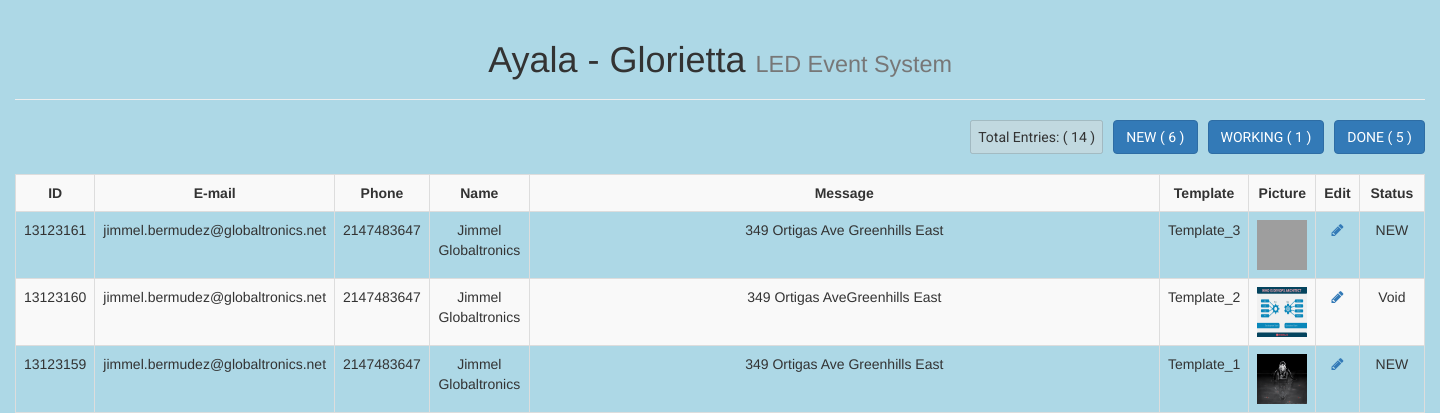
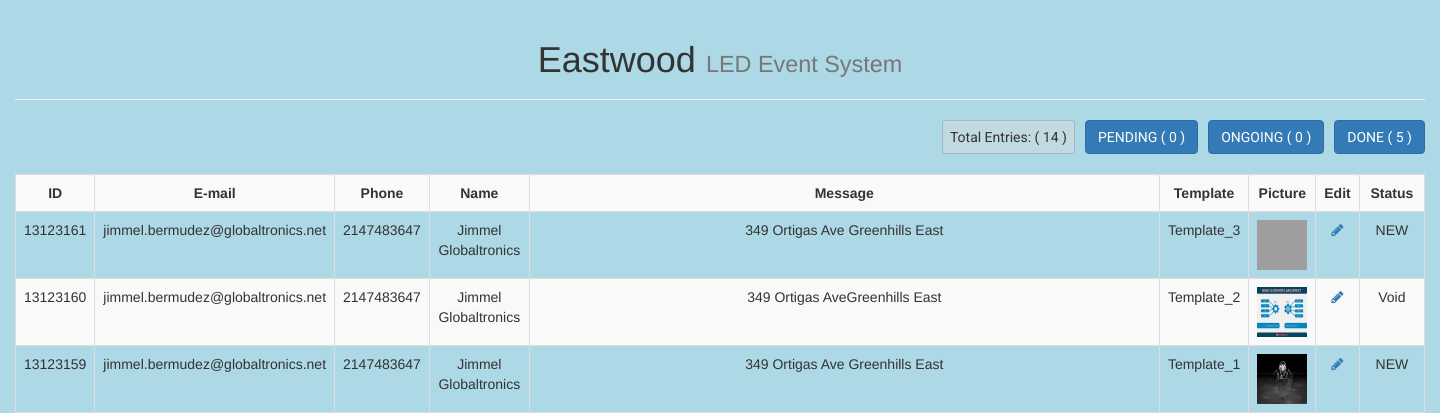
Before and after one commit to BermudezJimmel/Globaltroncis_EventSystem_ValentinesDay, a PHP site: page /admin.php in a window 1440 px wide. Shown: the top 413 px of the page. Run offline with PHP 8.4, Linux system fonts and the light colour scheme; data comes from the database, SQL or seed files in the repository; grey boxes are pictures that could not be loaded.

Commit message:
Changes ni Glin

```diff
--- a/admin.php
+++ b/admin.php
@@ -19,7 +19,7 @@ include('db.php');
 <body>
 	<div class="container-fluid">
 			<div class="page-header">
-				<h1>Ayala - Glorietta <small>LED Event System</small></h1>
+				<h1>Eastwood <small>LED Event System</small></h1>
 			</div>
 
 		<div class="buttons">
@@ -39,12 +39,12 @@ include('db.php');
 						)</span></button>
 		   <button type="button" class="btn btn-primary" data-toggle="modal" data-target="#myModalNew">
 
-		  	NEW
+		  	PENDING
 			  <span>(
 						<?php
 							include('db.php');
 
-							foreach($con->query('SELECT COUNT(*) FROM user where status="new"') as $row)
+							foreach($con->query('SELECT COUNT(*) FROM user where status="pending"') as $row)
 								{
 
 								echo $row['COUNT(*)'];
@@ -57,12 +57,12 @@ include('db.php');
 
 		   </button>
 		   <button type="button" class="btn btn-primary" data-toggle="modal" data-target="#myModalWorking">
-			   WORKING
+			   ONGOING
 			   <span>(
 						<?php
 							include('db.php');
 
-							foreach($con->query('SELECT COUNT(*) FROM user where status="working"') as $row)
+							foreach($con->query('SELECT COUNT(*) FROM user where status="ongoing"') as $row)
 								{
 
 								echo $row['COUNT(*)'];
@@ -173,7 +173,7 @@ include('db.php');
     <div class="modal-content">
       <div class="modal-header">
         <button type="button" class="close" data-dismiss="modal">&times;</button>
-        <h4 class="modal-title text-center">NEW - TABLE</h4>
+        <h4 class="modal-title text-center">PENDING - TABLE</h4>
       </div>
       <div class="modal-body">
 	  <table class="table table-bordered table-striped table-hover" id="table-data">
@@ -188,7 +188,7 @@ include('db.php');
 
 			<?php
 
-        	$get_data = "SELECT * FROM user where status='NEW'";
+        	$get_data = "SELECT * FROM user where status='pending'";
         	$run_data = mysqli_query($con,$get_data);
 
         	while($row = mysqli_fetch_array($run_data))
@@ -253,7 +253,7 @@ include('db.php');
     <div class="modal-content">
       <div class="modal-header">
         <button type="button" class="close" data-dismiss="modal">&times;</button>
-        <h4 class="modal-title text-center">WORKING - TABLE</h4>
+        <h4 class="modal-title text-center">ONGOING - TABLE</h4>
       </div>
       <div class="modal-body">
 	  <table class="table table-bordered table-striped table-hover" id="table-data">
@@ -268,7 +268,7 @@ include('db.php');
 
 			<?php
 
-        	$get_data = "SELECT * FROM user where status='Working'";
+        	$get_data = "SELECT * FROM user where status='ongoing'";
         	$run_data = mysqli_query($con,$get_data);
 
         	while($row = mysqli_fetch_array($run_data))
@@ -429,7 +429,7 @@ include('db.php');
 
 		<?php
 
-		$get_data = "SELECT * FROM user where status='Done'";
+		$get_data = "SELECT * FROM user where status='Pending'";
 		$run_data = mysqli_query($con,$get_data);
 
 		while($row = mysqli_fetch_array($run_data))
```
